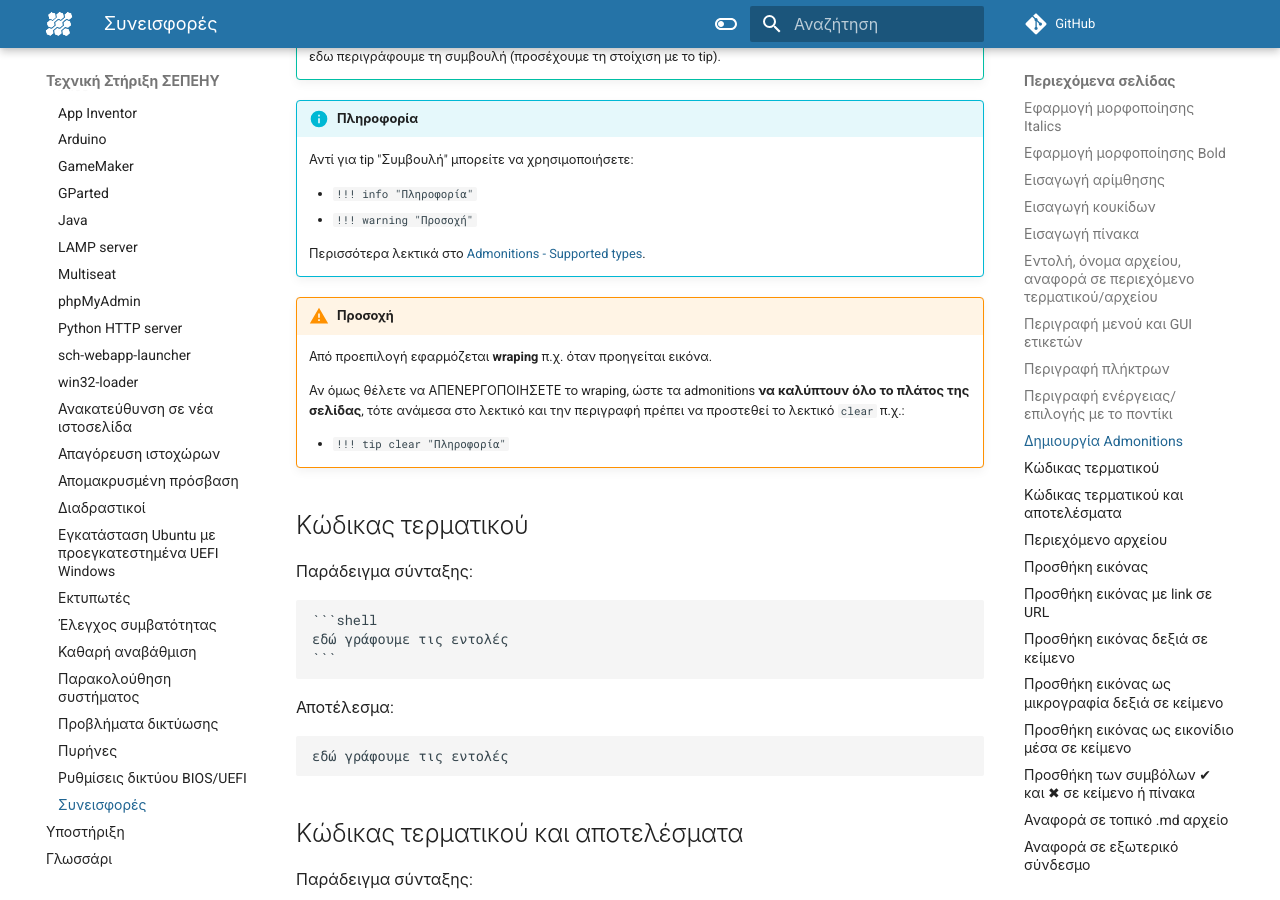
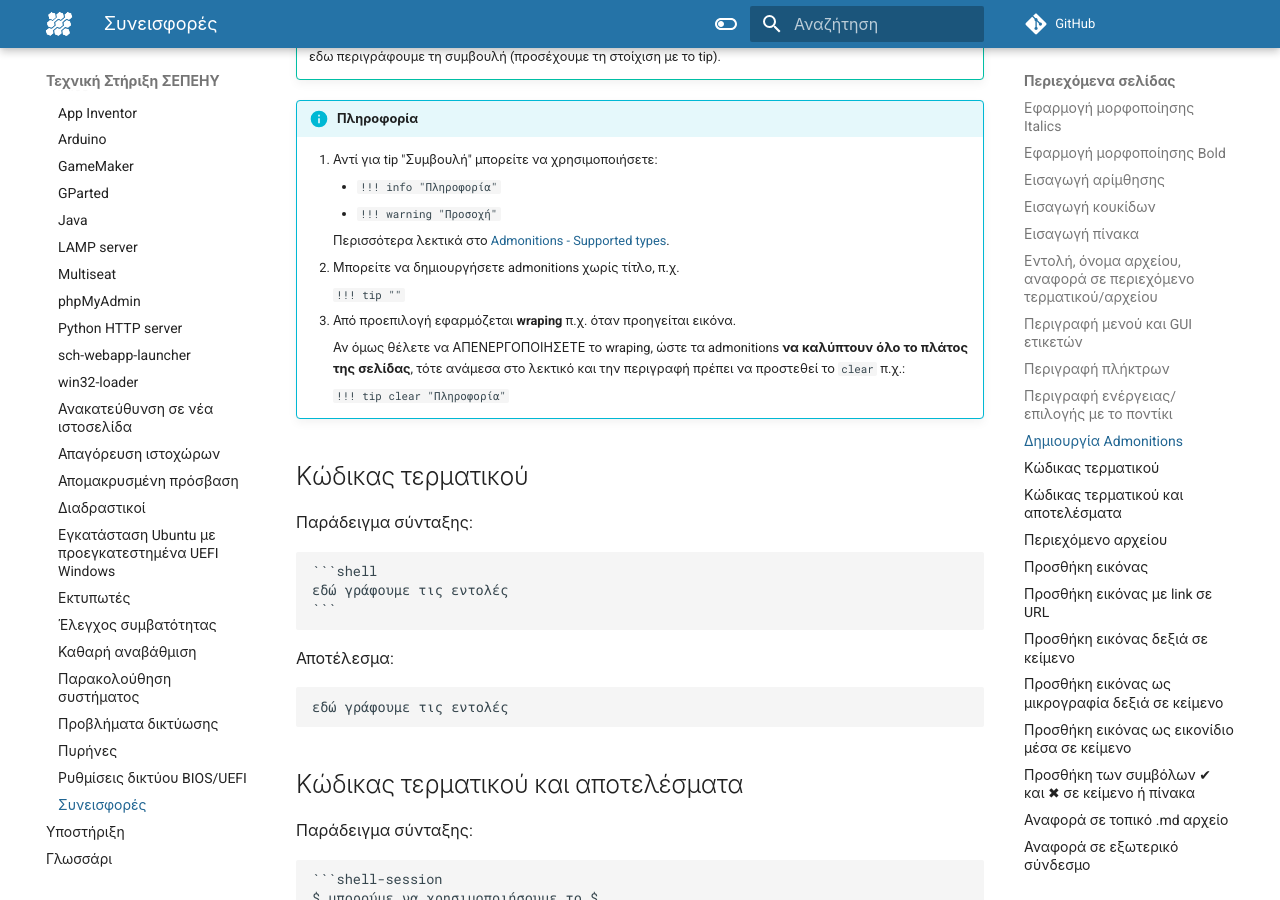
Before and after one commit to siahos/el.ltsp.org, an MkDocs documentation site: the page built from docs/guides/contributing/index.md, in a window 1280 px wide and 900 px high, scrolled down 4370 px. Built offline with MkDocs 1.6.1 and Material for MkDocs 9.7.7, drawn with Linux system fonts in a browser that asks for light colours; comment, search, counter and statistics services are not loaded.

Commit message:
update swap-partition, contributing

```diff
--- a/docs/guides/contributing/index.md
+++ b/docs/guides/contributing/index.md
@@ -166,23 +166,25 @@
     εδω περιγράφουμε τη συμβουλή (προσέχουμε τη στοίχιση με το tip).
 
 !!! info "Πληροφορία"
-    Αντί για tip "Συμβουλή" μπορείτε να χρησιμοποιήσετε:
+    1.  Αντί για tip "Συμβουλή" μπορείτε να χρησιμοποιήσετε:
 
-    - `!!! info "Πληροφορία"`
+        -   `!!! info "Πληροφορία"`
+        -   `!!! warning "Προσοχή"`
 
-    - `!!! warning "Προσοχή"`
+        Περισσότερα λεκτικά στο
+        [Admonitions - Supported types](https://squidfunk.github.io/mkdocs-material/reference/admonitions/#supported-types).
 
-    Περισσότερα λεκτικά στο
-    [Admonitions - Supported types](https://squidfunk.github.io/mkdocs-material/reference/admonitions/#supported-types).
+    2.  Μπορείτε να δημιουργήσετε admonitions χωρίς τίτλο, π.χ.
 
-!!! warning "Προσοχή"
-    Από προεπιλογή εφαρμόζεται **wraping** π.χ. όταν προηγείται εικόνα.
+        `!!! tip ""`
 
-    Αν όμως θέλετε να ΑΠΕΝΕΡΓΟΠΟΙΗΣΕΤΕ το wraping, ώστε τα admonitions
-    **να καλύπτουν όλο το πλάτος της σελίδας**,
-    τότε ανάμεσα στο λεκτικό και την περιγραφή πρέπει να προστεθεί το λεκτικό `clear` π.χ.:
+    3.  Από προεπιλογή εφαρμόζεται **wraping** π.χ. όταν προηγείται εικόνα.
 
-    - `!!! tip clear "Πληροφορία"`
+        Αν όμως θέλετε να ΑΠΕΝΕΡΓΟΠΟΙΗΣΕΤΕ το wraping, ώστε τα admonitions
+        **να καλύπτουν όλο το πλάτος της σελίδας**,
+        τότε ανάμεσα στο λεκτικό και την περιγραφή πρέπει να προστεθεί το `clear` π.χ.:
+
+        `!!! tip clear "Πληροφορία"`
 
 ## Κώδικας τερματικού
 
```
Also changed, not shown: docs/ltsp/swap-partition.md (+1 -1 lines).
